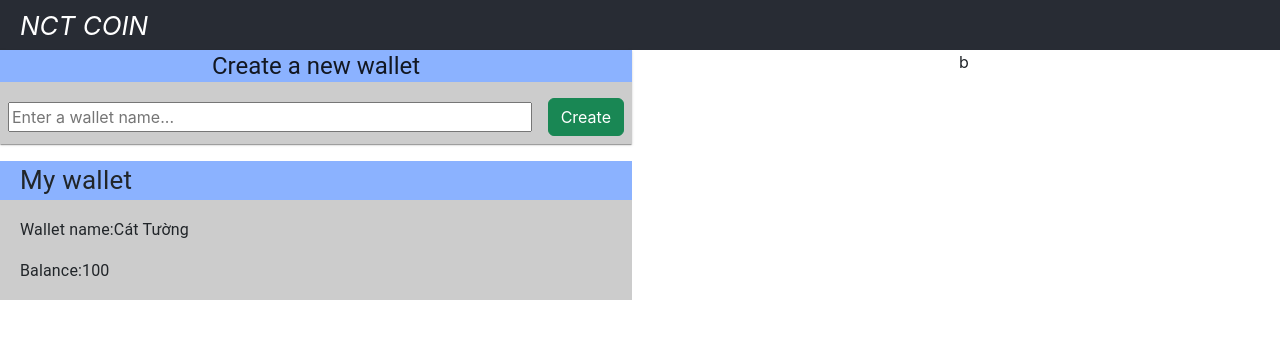
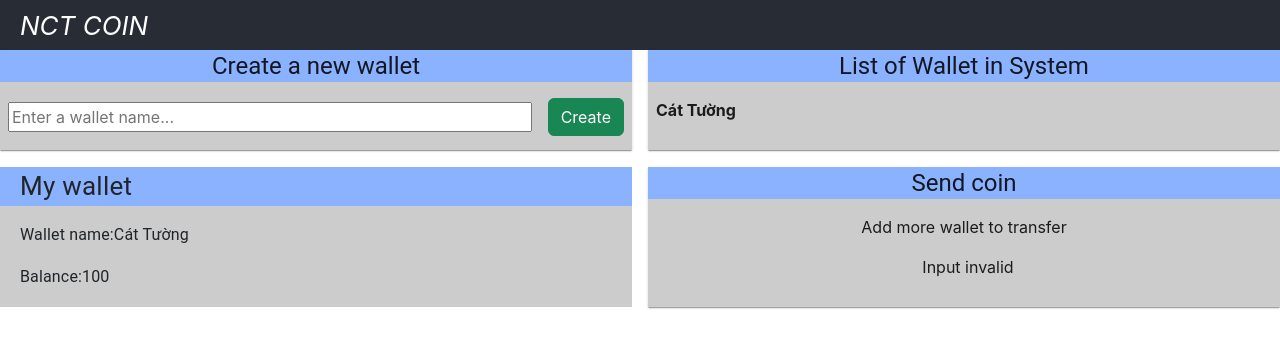
Before and after one commit to NguyenCatTuong/nct-coin, a React (Create React App) app: page / in a window 1280 px wide. Shown: the top 348 px of the page. Built offline with nearby package versions, Linux system fonts and the light colour scheme.

Commit message:
UI List of Wallet and Transaction

```diff
--- a/src/App.css
+++ b/src/App.css
@@ -44,3 +44,12 @@
 }
 
 /* By myself */
+.header {
+  font-size: calc(10px + 2vmin) !important;
+  background-color: #8bb2ff;
+  width: 100%;
+  min-height: 36px;
+  display: flex;
+  align-items: center;
+  padding-left: 20px;
+}
--- a/src/App.js
+++ b/src/App.js
@@ -1,9 +1,24 @@
 import './App.css';
-// import { Box, Typography } from '@mui/material';
 import Grid from '@mui/material/Unstable_Grid2'; // Grid version 2
 import Wallet from './components/Wallet/Wallet';
+import WalletList from './components/WalletList/WalletList';
+import { useState } from 'react';
+import Transaction from './components/Transaction/Transaction';
+import { Divider } from '@mui/material';
 
 function App() {
+  // ENVIRONMENT
+  const [wallets, setWallets] = useState([
+    { id: 0, name: 'Cát Tường', coin: 10, transfer: 0, received: 10 }
+  ])
+
+  const [currentWallet, setCurrentWallet] = useState(0);
+
+  function getIdWallet(value) {
+    setCurrentWallet(value.newId);
+  }
+
+
   return (
     <div className="App">
       <header className="App-header">
@@ -12,10 +27,21 @@ function App() {
 
       <Grid container spacing={2}>
         <Grid xs={6}>
-          <Wallet/>
+          <Wallet />
         </Grid>
         <Grid xs={6}>
-          b
+          <WalletList
+            wallets={wallets}
+            currentWallet={currentWallet}
+            getIdWallet={getIdWallet}
+          />
+
+          <Divider sx={{ mb: 2 }} />
+
+          <Transaction
+            wallets={wallets}
+            currentWallet={currentWallet}
+          />
         </Grid>
       </Grid>
 
--- /dev/null
+++ b/src/components/Transaction/Transaction.css
@@ -0,0 +1,24 @@
+.transaction-action {
+    display: flex;
+    flex-direction: column;
+}
+
+.send-coin {
+    width: 100%;
+    display: flex;
+    flex-direction: row;
+    align-items: flex-end;
+    justify-content: space-evenly;
+}
+
+.form-group {
+    width: 100%;
+    padding: 0 10px;
+    display: flex;
+    flex-direction: column;
+    align-items: flex-start;
+}
+
+.disappear {
+    display: none;
+}
--- /dev/null
+++ b/src/components/Transaction/Transaction.js
@@ -0,0 +1,89 @@
+import { Card, CardActionArea, CardActions, CardContent, Typography } from "@mui/material";
+import { useState } from "react";
+import '../../../src/App.css'
+import './Transaction.css';
+
+function Transaction(props) {
+    const {
+        wallets,
+        currentWallet,
+    } = props;
+
+    const [sendCoinForm, setSendCoinForm] = useState(0);
+    const [idReceiver, SetIdReceiver] = useState(0);
+
+    function handleChangeSendCoin(e) {
+        setSendCoinForm(e.target.value);
+    }
+
+    function handleChangeIdReceiver(e) {
+        SetIdReceiver(e.target.value);
+    }
+
+
+    function handleTransferSubmit(e) {
+        e.preventDefault();
+        const formValue = {
+            id: Math.floor(idReceiver),
+            coin: Math.floor(sendCoinForm),
+        };
+        // sendCoin(formValue);
+        setSendCoinForm(0);
+        SetIdReceiver(0);
+    }
+
+    return (
+        <Card sx={{ borderRadius: 0, bgcolor: '#ccc', minHeight: '140px' }}>
+            <CardActionArea>
+                <CardContent sx={{ w: '100%', padding: 0 }}>
+                    <Typography sx={{ d: 'flex', justifyContent: 'flex-start', w: '100%', bgcolor: '#8bb2ff' }} gutterBottom variant="h5" component="div">
+                        Send coin
+                    </Typography>
+                </CardContent>
+            </CardActionArea>
+            <CardActions className="transaction-action">
+                <p className={wallets.length === 1 ? "txtNotify" : "disappear"}>
+                    Add more wallet to transfer
+                </p>
+                <form
+                    // className={wallets.length === 1 ? "disappear" : "send-coin"}
+                    className="disappear"
+                    onSubmit={handleTransferSubmit}
+                    id="transferId"
+                >
+                    <div className="form-group">
+                        <label htmlFor="send-coin">Amount: </label>
+                        <input
+                            type="number"
+                            className="form-control form-control-sm"
+                            id="send-coin"
+                            onChange={handleChangeSendCoin}
+                        />
+                    </div>
+                    <div className="form-group">
+                        <label htmlFor="wallet">To: </label>
+                        <select
+                            className="form-control form-control-sm"
+                            id="wallet"
+                            onChange={handleChangeIdReceiver}
+                        >
+                            {wallets.map((wallet) => (
+                                <option
+                                    key={wallet.id}
+                                    value={wallet.id}
+                                    className={wallet.id === currentWallet ? "disappear" : ""}
+                                >
+                                    {wallet.name}
+                                </option>
+                            ))}
+                        </select>
+                    </div>
+                    <button className="btn btn-block btn-success">Send</button>
+                </form>
+                <label className="invalid">Input invalid</label>
+            </CardActions>
+        </Card>
+    )
+}
+
+export default Transaction;
--- a/src/components/Wallet/Wallet.css
+++ b/src/components/Wallet/Wallet.css
@@ -1,4 +1,5 @@
 .wallet-wrap {
+    min-height: 140px;
     background-color: #ccc;
     display: flex;
     flex-direction: column;
--- a/src/components/Wallet/Wallet.js
+++ b/src/components/Wallet/Wallet.js
@@ -1,5 +1,5 @@
 import './Wallet.css'
-import { Box, Button, Card, CardActionArea, CardActions, CardContent, Divider, Typography } from '@mui/material';
+import { Box, Card, CardActionArea, CardActions, CardContent, Divider, Typography } from '@mui/material';
 import { useState } from 'react';
 
 function Wallet() {
@@ -25,10 +25,11 @@ function Wallet() {
 
     return (
         <Box>
-            <Card sx={{ borderRadius: 0, bgcolor: '#ccc'}}>
+            {/* Create a new wallet */}
+            <Card sx={{ borderRadius: 0, bgcolor: '#ccc', minHeight: '100px'}}>
                 <CardActionArea >
-                    <CardContent sx={{w: '100%', padding: 0}}>
-                        <Typography sx={{d: 'flex', justifyContent:'flex-start', w: '100%', bgcolor: '#8bb2ff' }} gutterBottom variant="h5" component="div">
+                    <CardContent sx={{ w: '100%', padding: 0 }}>
+                        <Typography sx={{ d: 'flex', justifyContent: 'flex-start', w: '100%', bgcolor: '#8bb2ff' }} gutterBottom variant="h5" component="div">
                             Create a new wallet
                         </Typography>
                     </CardContent>
@@ -50,7 +51,7 @@ function Wallet() {
                 </CardActions>
             </Card>
 
-            <Divider sx={{mb: 2}} />
+            <Divider sx={{ mb: 2 }} />
 
             <Box className='wallet-wrap'>
                 <Typography className="wallet-header">My wallet</Typography>
--- /dev/null
+++ b/src/components/WalletList/WalletList.js
@@ -0,0 +1,48 @@
+import { Card, CardActionArea, CardActions, CardContent, Typography } from "@mui/material";
+
+function WalletList(props) {
+
+    const {
+        wallets,
+        currentWallet,
+        getIdWallet
+    } = props;
+
+
+    function handleClickChangeWallet(id) {
+        const value = {
+            newId: id,
+        };
+        getIdWallet(value);
+    }
+
+
+    return (
+        <Card sx={{ borderRadius: 0, bgcolor: '#ccc', minHeight: '100px' }}>
+            <CardActionArea>
+                <CardContent sx={{ w: '100%', padding: 0 }}>
+                    <Typography sx={{ d: 'flex', justifyContent: 'flex-start', w: '100%', bgcolor: '#8bb2ff' }} gutterBottom variant="h5" component="div">
+                        List of Wallet in System
+                    </Typography>
+                </CardContent>
+            </CardActionArea>
+            <CardActions>
+                {wallets.map((wallet) => (
+                    <div
+                        key={wallet.id}
+                        className={
+                            currentWallet === wallet.id
+                                ? "wallet-item active mb-2"
+                                : "wallet-item mb-2"
+                        }
+                        onClick={() => handleClickChangeWallet(wallet.id)}
+                    >
+                        <span>{wallet.name}</span>
+                    </div>
+                ))}
+            </CardActions>
+        </Card>
+    )
+}
+
+export default WalletList;
```
Also changed, not shown: src/components/WalletList/WalletList.css (added).
